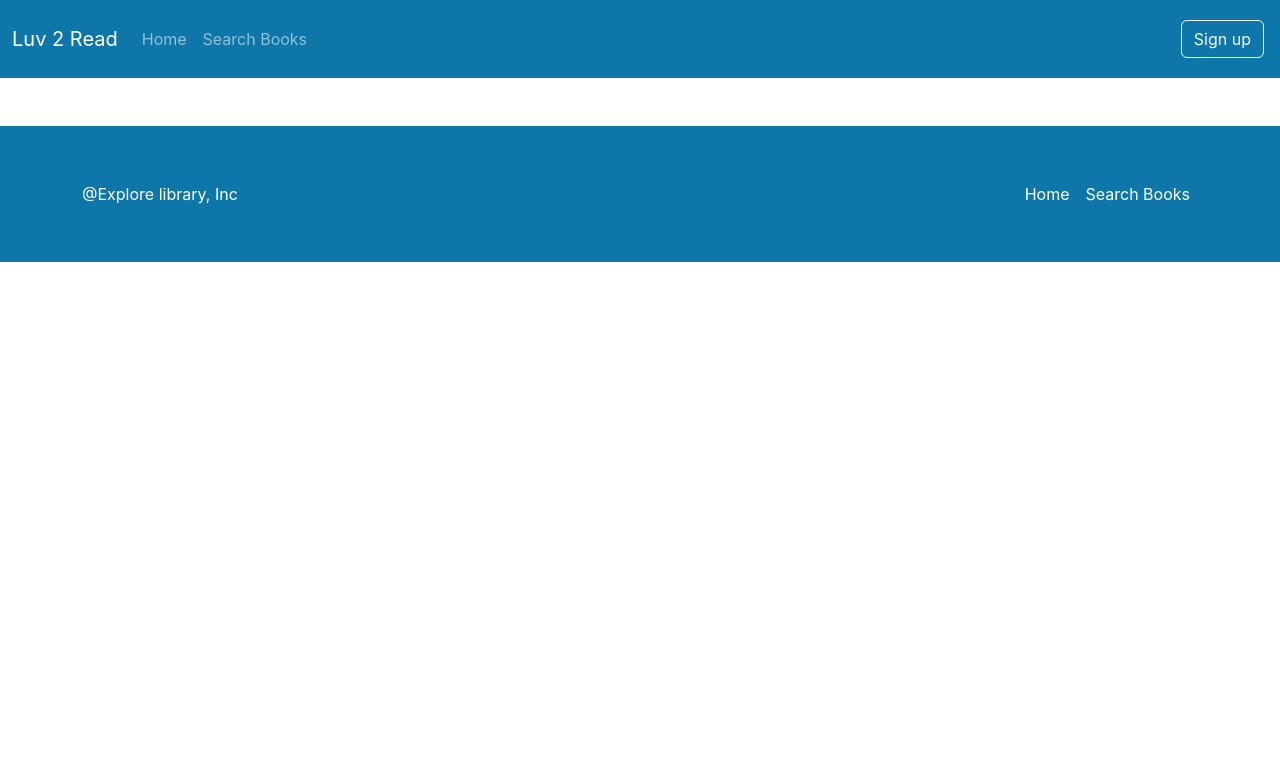
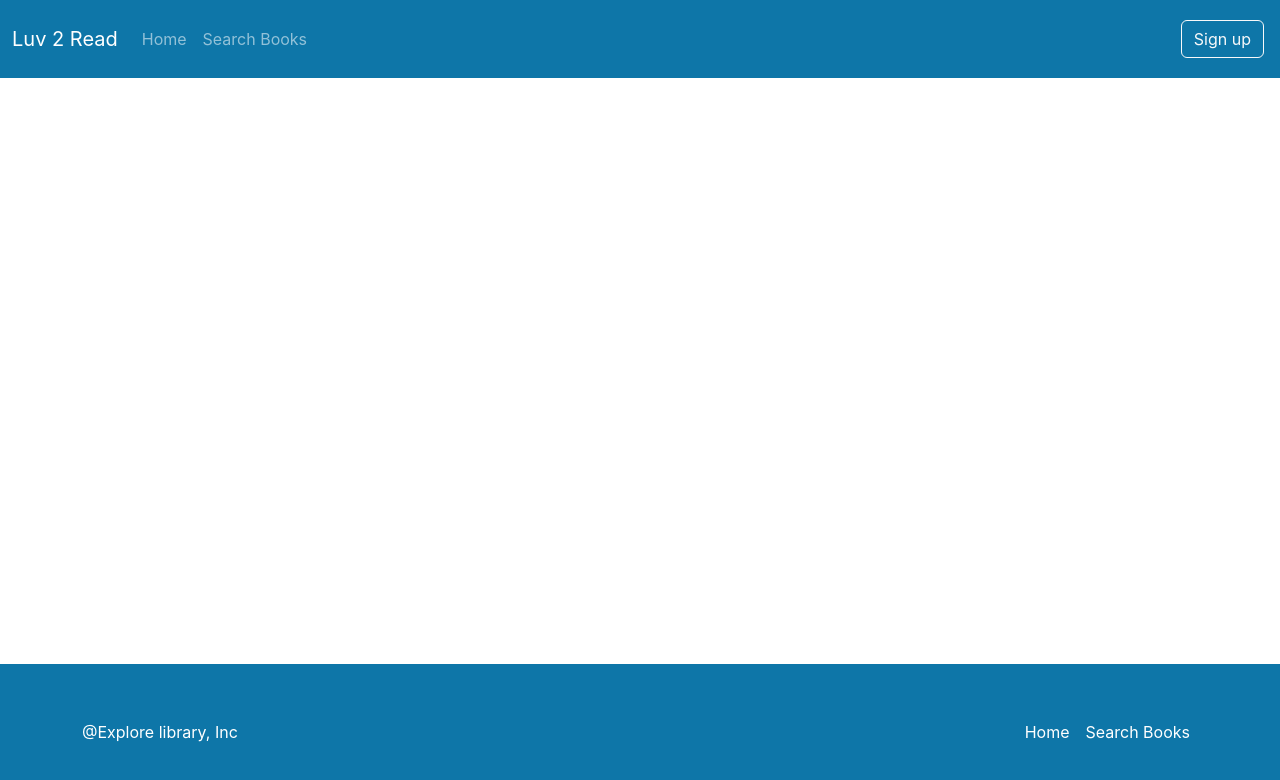
Before and after one commit to Anna8230094/LibraryWebSiteFrontEnd, a React (Create React App) app in the folder 03-frontend/library-app/: page / in a window 1280 px wide. Shown: the top 780 px of the page. Built offline with nearby package versions, Linux system fonts and the light colour scheme.

Commit message:
fix:Fixing Navbar/Footer

```diff
--- a/03-frontend/library-app/src/App.tsx
+++ b/03-frontend/library-app/src/App.tsx
@@ -7,12 +7,14 @@
 
 export const App = () => {
   return (
-    <div>
+    <div className="d-flex flex-column min-vh-100">
       <Nabar />
-      <Routes>
+      <div className="flex-grow-1">
+        <Routes>
         <Route path="/home" element={<HomePage/>} />
         <Route path="/search" element={<SearchBookPage />} />
       </Routes>
+      </div>
       <Footer />
     </div>
   );
```
